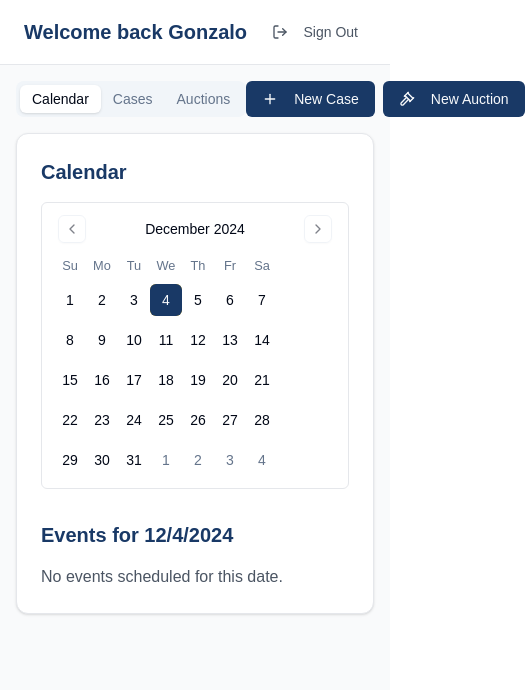
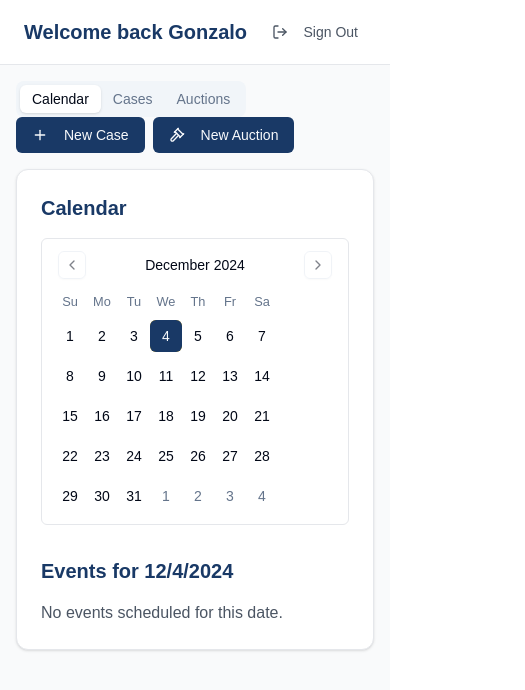
Before and after one commit to gonferreyra/auctioneers-website, a Next.js app: page /dashboard in a window 390 px wide. Shown: the top 690 px of the page, 525 px wide, since content can reach past the window. Built offline with nearby package versions, Linux system fonts and the light colour scheme.

Commit message:
style changes for small devices

```diff
--- a/src/app/dashboard/page.tsx
+++ b/src/app/dashboard/page.tsx
@@ -21,7 +21,7 @@ export default function DashboardPage() {
 
       <main className="p-4 sm:p-6 lg:p-8">
         <div className="mx-auto max-w-7xl">
-          <div className="mb-4 flex items-center justify-between">
+          <div className="mb-4 flex flex-col justify-between sm:flex-row sm:items-center">
             <Tabs
               defaultValue="calendar"
               className="flex-1"
```
